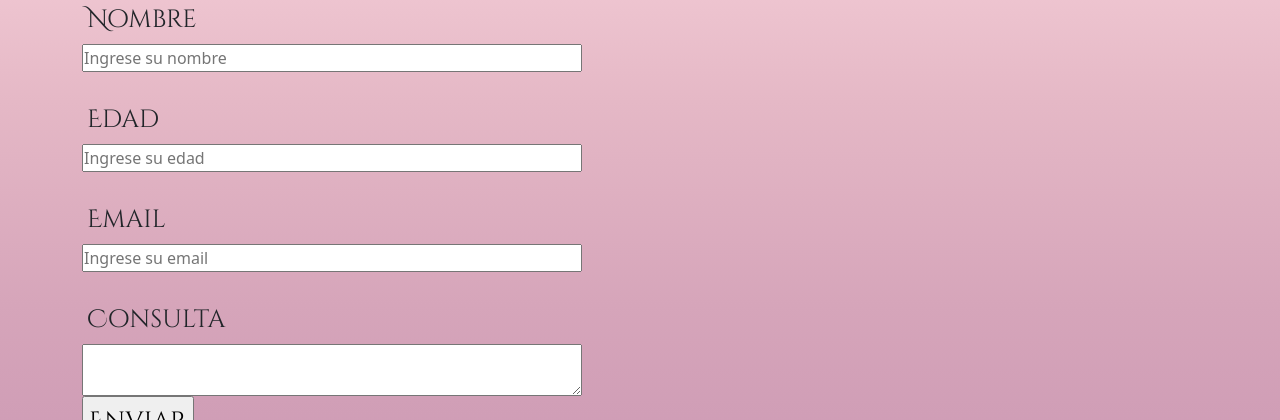
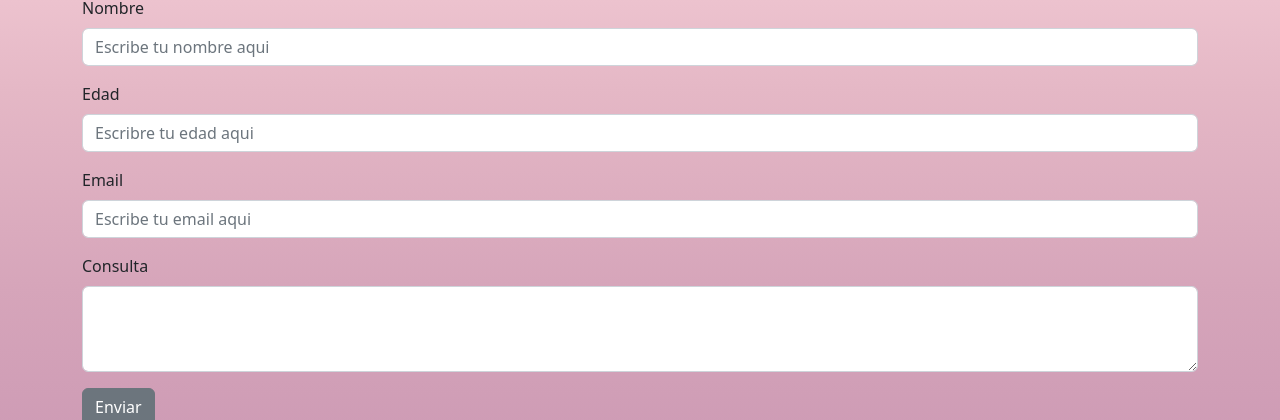
Before and after one commit to locoria/calu, a website: page pages/Contacto.html in a window 1280 px wide. Shown: the part 711-1131 px from the top of the page. Drawn offline with nearby package versions, Linux system fonts and the light colour scheme.

Commit message:
contacto modif

```diff
--- a/pages/Contacto.html
+++ b/pages/Contacto.html
@@ -66,33 +66,26 @@
         <div class="fondo">
             <h1 class="titulo">Contacto</h1>
         </div >
+        <div class="mb-3">
+            <label for="exampleFormControlInput1" class="form-label">Nombre</label>
+            <input type="email" class="form-control" id="exampleFormControlInput1" placeholder="Escribe tu nombre aqui">
+          </div>
+          <div class="mb-3">
+            <label for="exampleFormControlInput1" class="form-label">Edad</label>
+            <input type="email" class="form-control" id="exampleFormControlInput1" placeholder="Escribre tu edad aqui">
+          </div>
+          <div class="mb-3">
+            <label for="exampleFormControlInput1" class="form-label">Email </label>
+            <input type="email" class="form-control" id="exampleFormControlInput1" placeholder="Escribe tu email aqui">
+          </div>
+          <div class="mb-3">
+            <label for="exampleFormControlTextarea1" class="form-label">Consulta</label>
+            <textarea class="form-control" id="exampleFormControlTextarea1" rows="3"></textarea>
+          </div>
 
-        <div class="contacto">
-            <label class="titulo-secundario" for="Nombre"> Nombre </label>
-            <input type="text" id="Nombre" name="Nombre" placeholder="Ingrese su nombre">
-        </div>
-
-
-        <div class="contacto">
-            <label   class="titulo-secundario" for="Edad"> Edad   </label>
-            <input type="number" id="Edad" name="Edad" placeholder="Ingrese su edad">
-        </div>
-
-        <div class="contacto">
-            <label class="titulo-secundario" for="Email"> Email  </label>
-            <input type="text" id="Email" name="Email" placeholder="Ingrese su email">
-        </div>
-
-            <div class="contacto">
-                <label class="titulo-secundario" for="Comentario">Consulta</label>
-                <textarea name="comentario" id="comentario" cols="30" rows="10"></textarea>
-            </div>
-
-                <div>
-                    <input class="titulo-secundario" type="submit" value="Enviar">
-
-                </div>
-
+          <button type="button" class="btn btn-secondary">
+           Enviar <span class="badge text-bg-secondary"></span>
+          </button>
 
 
 
--- a/pages/components/_main.scss
+++ b/pages/components/_main.scss
@@ -18,6 +18,7 @@ p{
     color: rgb(3, 3, 3);
     display: inline;
     background-color: #F6CED8;
+    padding-top: 15px ;
 }
 
 
@@ -35,7 +36,7 @@ p{
 }
 .fondo {
     background-position: center;
-   background-color:#ffffff;
+   background-color:$bgcolor;
     background-size: contain;
 
 }
@@ -192,6 +193,8 @@ p{
 
     .footer {
         flex-direction:row;
+        padding-top: 20px;
+        padding-inline-end: 20px;
     }
 }
 
@@ -232,6 +235,7 @@ p{
 
     .footer {
         flex-direction: column;
+        padding: 20px;
     }
     .img-whatsapp {
         width: 100%;
```
